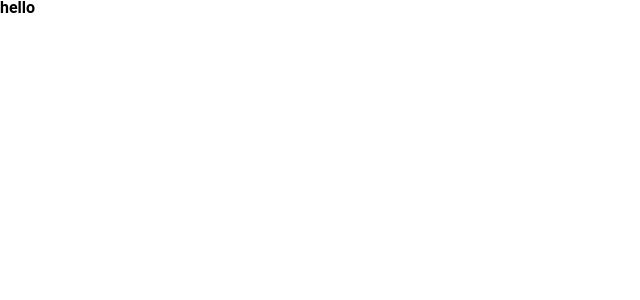
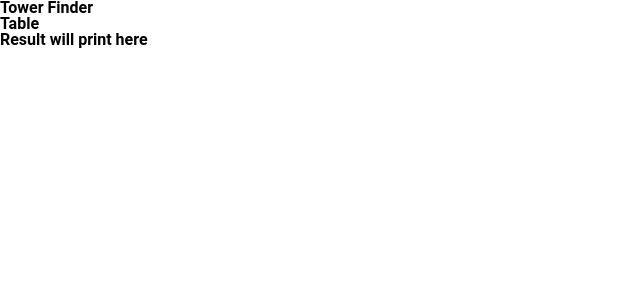
Before and after one commit to RobPanneton/AssetManagement_Application, a React (Create React App) app in the folder app/: page / in a window 1280 px wide. Shown: the top 300 px of the page, without its empty margins (0-640 px from the left). Built offline with nearby package versions, Linux system fonts and the light colour scheme.

Commit message:
set up structure for pages and components

```diff
--- a/app/src/App.js
+++ b/app/src/App.js
@@ -1,12 +1,14 @@
 import React from "react";
+
+import { MainPage } from "./pages/MainPage";
+
 import { GlobalStyle } from "./GlobalStyles";
 
 function App() {
   return (
     <>
       <GlobalStyle />
-
-      <h1>hello</h1>
+      <MainPage />
     </>
   );
 }
--- /dev/null
+++ b/app/src/components/BuildingTable.js
@@ -0,0 +1,9 @@
+import React from "react";
+
+export const BuildingTable = () => {
+  return (
+    <>
+      <h1>Table</h1>
+    </>
+  );
+};
--- /dev/null
+++ b/app/src/components/ResultDisplay.js
@@ -0,0 +1,9 @@
+import React from "react";
+
+export const ResultDisplay = () => {
+  return (
+    <>
+      <h1>Result will print here</h1>
+    </>
+  );
+};
--- /dev/null
+++ b/app/src/pages/MainPage.js
@@ -0,0 +1,13 @@
+import React from "react";
+import { BuildingTable } from "../components/BuildingTable";
+import { ResultDisplay } from "../components/ResultDisplay";
+
+export const MainPage = () => {
+  return (
+    <>
+      <h1>Tower Finder</h1>
+      <BuildingTable />
+      <ResultDisplay />
+    </>
+  );
+};
```
